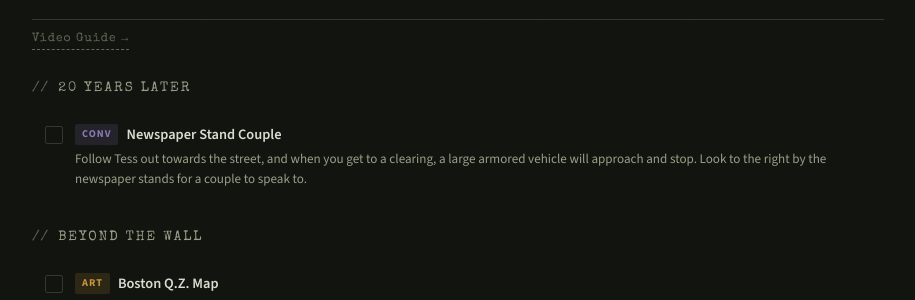
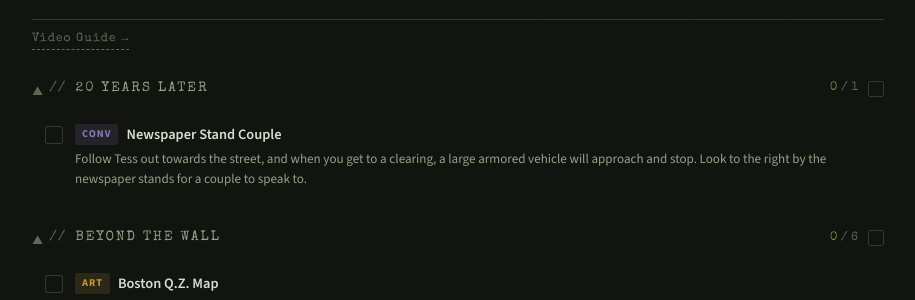
Before and after one commit to Cojense4/alltheponies, a React (Vite) app: page /#/ in a window 1280 px wide. Shown: the part 499-799 px from the top of the page, without its empty margins (182-1097 px from the left). Built offline with nearby package versions, Linux system fonts and the light colour scheme.

Commit message:
feat: collapsible sub-section headers with select-all and counts
Sub-section headers are now collapsible independently from chapter
collapse. Each section header shows a checked/total count and a
select-all checkbox that respects the active tag filter.

```diff
--- a/src/views/CollectiblesView.css
+++ b/src/views/CollectiblesView.css
@@ -235,21 +235,101 @@
   margin-top: 20px;
 }
 
+.section-header {
+  display: flex;
+  align-items: center;
+  justify-content: space-between;
+  padding: 8px 0;
+  margin-bottom: 4px;
+  cursor: pointer;
+  user-select: none;
+}
+
+.section-header:hover .section-name {
+  color: var(--text-primary);
+}
+
+.section-header-left {
+  display: flex;
+  align-items: center;
+  gap: 6px;
+}
+
+.section-toggle {
+  color: var(--text-muted);
+  font-size: 0.6rem;
+  transition: transform 0.3s;
+  display: inline-flex;
+  align-items: center;
+}
+
+.section-toggle.open {
+  transform: rotate(180deg);
+}
+
 .section-name {
   font-family: var(--font-display);
   font-size: 0.85rem;
   color: var(--text-secondary);
   letter-spacing: 2px;
   text-transform: uppercase;
-  padding: 8px 0;
-  margin-bottom: 4px;
   position: relative;
+  transition: color 0.2s;
 }
 
 .section-name::before {
   content: '//';
   color: var(--text-muted);
   margin-right: 8px;
+}
+
+.section-meta {
+  display: flex;
+  align-items: center;
+  gap: 10px;
+}
+
+.section-count {
+  font-family: var(--font-display);
+  font-size: 0.75rem;
+  color: var(--text-muted);
+}
+
+.section-count .done {
+  color: var(--accent-bright);
+}
+
+.section-select-all {
+  width: 16px;
+  height: 16px;
+  border: 1.5px solid var(--border);
+  border-radius: 2px;
+  display: flex;
+  align-items: center;
+  justify-content: center;
+  background: var(--bg-deep);
+  cursor: pointer;
+  transition: all 0.2s;
+}
+
+.section-select-all:hover {
+  border-color: var(--text-muted);
+}
+
+.section-select-all.checked {
+  background: var(--accent);
+  border-color: var(--accent);
+}
+
+.section-select-all svg {
+  width: 10px;
+  height: 10px;
+  opacity: 0;
+  transition: opacity 0.15s;
+}
+
+.section-select-all.checked svg {
+  opacity: 1;
 }
 
 /* ── Collectible Item ── */
--- a/src/views/CollectiblesView.tsx
+++ b/src/views/CollectiblesView.tsx
@@ -66,6 +66,7 @@ function CollectiblesView() {
       return initial;
     },
   );
+  const [openSections, setOpenSections] = useState<Record<string, boolean>>({});
   const [activeFilter, setActiveFilter] = useState<string | null>(null);
 
   const toggle = useCallback((id: string) => {
@@ -84,6 +85,28 @@ function CollectiblesView() {
   const toggleChapter = useCallback((i: number) => {
     setOpenChapters((prev) => ({ ...prev, [i]: !prev[i] }));
   }, []);
+
+  const toggleSection = useCallback((key: string) => {
+    setOpenSections((prev) => ({ ...prev, [key]: !(prev[key] ?? true) }));
+  }, []);
+
+  const toggleSelectAll = useCallback(
+    (items: { id: string }[], allChecked: boolean) => {
+      setChecked((prev) => {
+        const next = { ...prev };
+        for (const item of items) {
+          if (allChecked) {
+            delete next[item.id];
+          } else {
+            next[item.id] = true;
+          }
+        }
+        localStorage.setItem(STORAGE_KEY, JSON.stringify(next));
+        return next;
+      });
+    },
+    [],
+  );
 
   const resetAll = useCallback(() => {
     setChecked({});
@@ -185,10 +208,47 @@ function CollectiblesView() {
                     : section.items;
                   if (sectionItems.length === 0) return null;
 
+                  const sectionKey = `${ci}-${si}`;
+                  const isSectionOpen = openSections[sectionKey] ?? true;
+                  const sectionCheckedCount = sectionItems.filter(
+                    (item) => checked[item.id],
+                  ).length;
+                  const allSectionChecked =
+                    sectionItems.length > 0 &&
+                    sectionCheckedCount === sectionItems.length;
+
                   return (
                     <div className="section" key={si}>
-                      <div className="section-name">{section.name}</div>
-                      {sectionItems.map((item) => (
+                      <div
+                        className="section-header"
+                        onClick={() => toggleSection(sectionKey)}
+                      >
+                        <div className="section-header-left">
+                          <span
+                            className={`section-toggle ${isSectionOpen ? "open" : ""}`}
+                          >
+                            <Chevron />
+                          </span>
+                          <span className="section-name">{section.name}</span>
+                        </div>
+                        <div className="section-meta">
+                          <span className="section-count">
+                            <span className="done">{sectionCheckedCount}</span>{" "}
+                            / {sectionItems.length}
+                          </span>
+                          <div
+                            className={`section-select-all ${allSectionChecked ? "checked" : ""}`}
+                            onClick={(e) => {
+                              e.stopPropagation();
+                              toggleSelectAll(sectionItems, allSectionChecked);
+                            }}
+                          >
+                            <Check />
+                          </div>
+                        </div>
+                      </div>
+                      {isSectionOpen &&
+                        sectionItems.map((item) => (
                           <div
                             key={item.id}
                             className={`item ${checked[item.id] ? "checked" : ""}`}
```
Also changed, not shown: 2 other files (tests, documents, lock files or other folders). Lines whose indentation alone changed are shown as unchanged.
